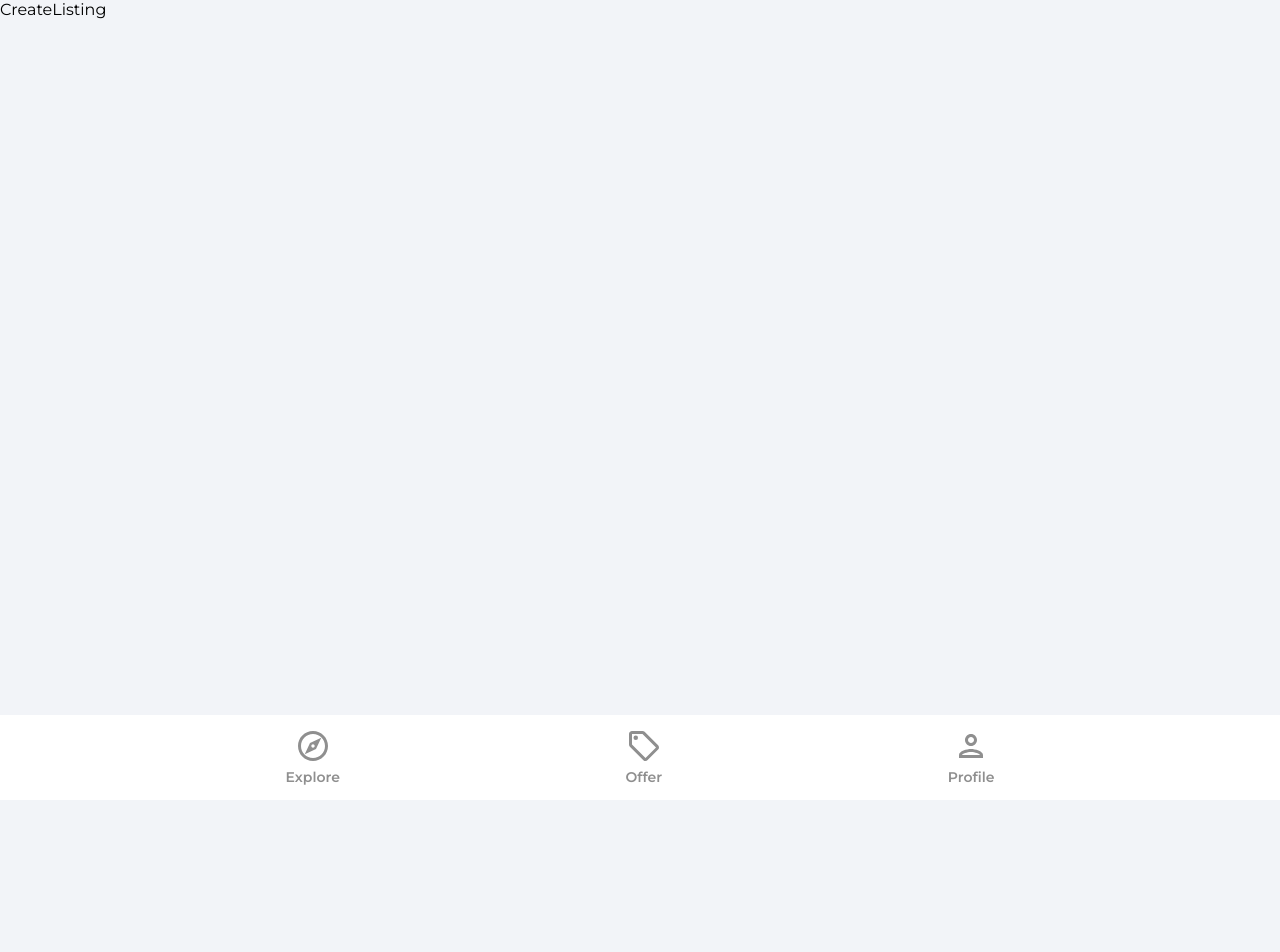
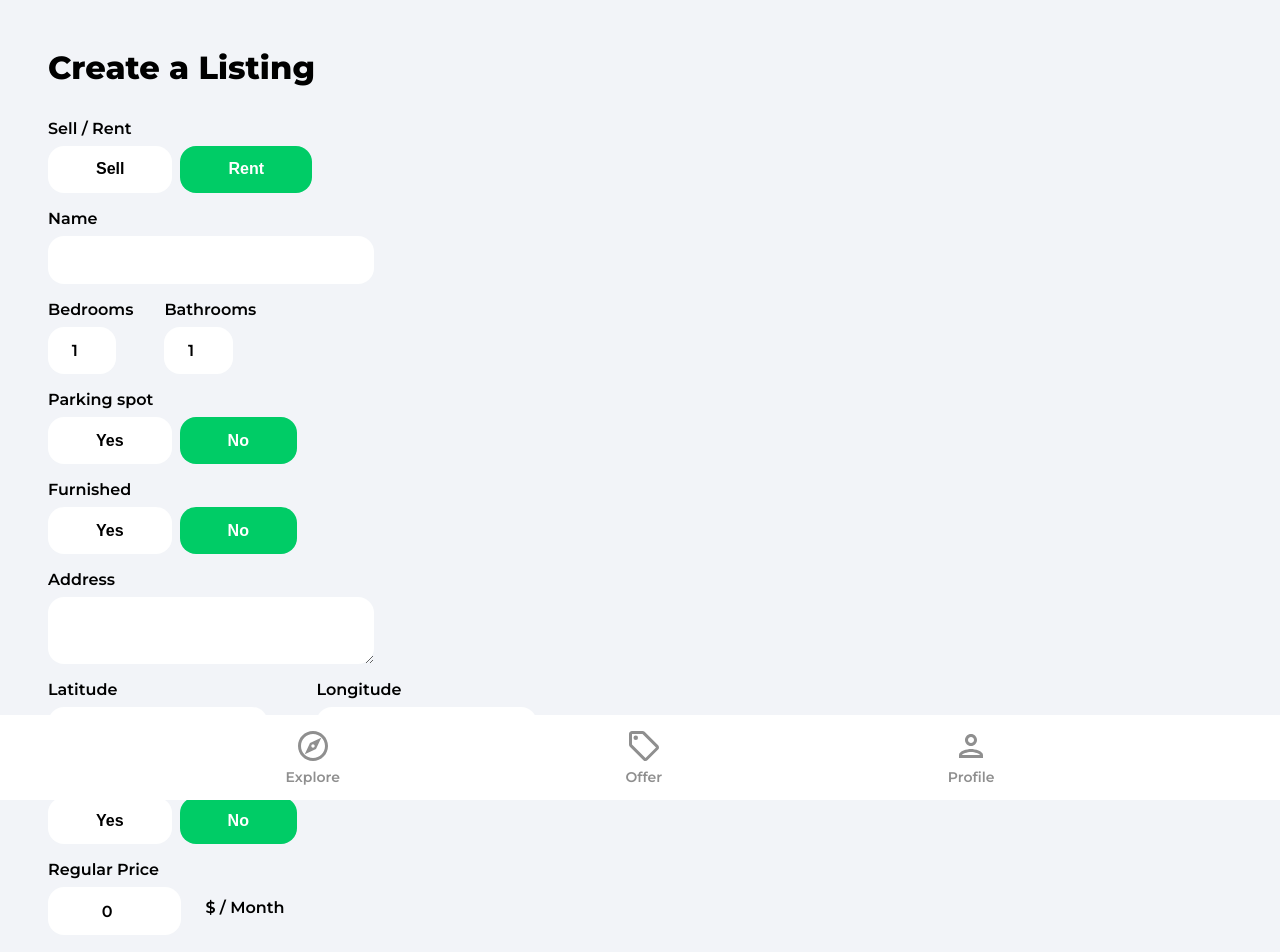
Before and after one commit to chernykh-ru/house-market, a React (Create React App) app: page /create-listing in a window 1280 px wide. Shown: the top 952 px of the page. Before the commit the page ends 800 px from the top, so only its background shows below. Built offline with nearby package versions, Linux system fonts and the light colour scheme; no server answers; sample sign-in values are in the browser's storage; the HTML template or start-up script is replaced by a standard one.

Commit message:
added create listing form

```diff
--- a/src/pages/CreateListing.tsx
+++ b/src/pages/CreateListing.tsx
@@ -14,29 +14,40 @@
 import Spinner from '../components/Spinner'
 import { IListing } from '../types/types'
 
+interface IFormData {
+  type: 'rent' | 'sale'
+  bedrooms: number
+  address: ''
+  images: FileList | null
+  regularPrice: number
+  parking: boolean
+  offer: boolean
+  bathrooms: number
+  name: string
+  discountedPrice: number
+  furnished: boolean
+  latitude: number
+  longitude: number
+  userRef: string
+}
+
 const CreateListing = () => {
   const [geolocationEnabled, setGeolocationEnabled] = useState<boolean>(false)
   const [loading, setLoading] = useState<boolean>(false)
-  const [formData, setFormData] = useState<IListing>({
+  const [formData, setFormData] = useState<IFormData>({
     type: 'rent',
     name: '',
     bedrooms: 1,
     bathrooms: 1,
     parking: false,
     furnished: false,
-    location: '',
+    address: '',
     offer: false,
     regularPrice: 0,
     discountedPrice: 0,
-    imageUrls: [],
-    geolocation: {
-      lat: 0,
-      lng: 0,
-    },
-    timestamp: {
-      seconds: 0,
-      nanoseconds: 0,
-    },
+    images: {} as FileList,
+    latitude: 0,
+    longitude: 0,
     userRef: '',
   })
 
@@ -47,12 +58,13 @@
     bathrooms,
     parking,
     furnished,
-    location,
+    address,
     offer,
     regularPrice,
     discountedPrice,
-    imageUrls,
-    geolocation: { lat, lng },
+    images,
+    latitude,
+    longitude,
   } = formData
 
   const auth = getAuth(app)
@@ -76,11 +88,295 @@
     // eslint-disable-next-line react-hooks/exhaustive-deps
   }, [isMounted])
 
+  const handleSubmit = (e: React.FormEvent<HTMLFormElement>) => {
+    e.preventDefault()
+    console.log(formData)
+  }
+
+  const handleMutate = (
+    e:
+      | React.ChangeEvent<HTMLInputElement>
+      | React.MouseEvent<HTMLButtonElement, MouseEvent>
+      | React.ChangeEvent<HTMLTextAreaElement>
+  ) => {
+    let boolean: boolean | null = null
+
+    if (e.target instanceof HTMLButtonElement && e.target.value === 'true') {
+      boolean = true
+    }
+    if (e.target instanceof HTMLButtonElement && e.target.value === 'false') {
+      boolean = false
+    }
+
+    // Files
+    if (
+      e.target instanceof HTMLInputElement &&
+      e.target.type === 'file' &&
+      e.target.files &&
+      e.target.files.length > 0
+    ) {
+      const files = e.target.files
+
+      setFormData((prevState) => ({
+        ...prevState,
+        images: files,
+      }))
+    }
+
+    // Text/Booleans/Numbers
+    if (
+      (e.target instanceof HTMLInputElement ||
+        e.target instanceof HTMLButtonElement ||
+        e.target instanceof HTMLTextAreaElement) &&
+      e.target.type !== 'file'
+    ) {
+      const id = e.target.id
+      const value = e.target.value
+
+      setFormData((prevState) => ({
+        ...prevState,
+        [id]: boolean ?? value,
+      }))
+    }
+  }
+
   if (loading) {
     return <Spinner />
   }
 
-  return <div>CreateListing</div>
+  return (
+    <div className='profile'>
+      <header>
+        <p className='pageHeader'>Create a Listing</p>
+      </header>
+
+      <main>
+        <form onSubmit={handleSubmit}>
+          <label className='formLabel'>Sell / Rent</label>
+          <div className='formButtons'>
+            <button
+              type='button'
+              className={type === 'sale' ? 'formButtonActive' : 'formButton'}
+              id='type'
+              value='sale'
+              onClick={handleMutate}
+            >
+              Sell
+            </button>
+            <button
+              type='button'
+              className={type === 'rent' ? 'formButtonActive' : 'formButton'}
+              id='type'
+              value='rent'
+              onClick={handleMutate}
+            >
+              Rent
+            </button>
+          </div>
+
+          <label className='formLabel'>Name</label>
+          <input
+            className='formInputName'
+            type='text'
+            id='name'
+            value={name}
+            onChange={handleMutate}
+            maxLength={32}
+            minLength={10}
+            required
+          />
+
+          <div className='formRooms flex'>
+            <div>
+              <label className='formLabel'>Bedrooms</label>
+              <input
+                className='formInputSmall'
+                type='number'
+                id='bedrooms'
+                value={bedrooms}
+                onChange={handleMutate}
+                min={1}
+                max={50}
+                required
+              />
+            </div>
+            <div>
+              <label className='formLabel'>Bathrooms</label>
+              <input
+                className='formInputSmall'
+                type='number'
+                id='bathrooms'
+                value={bathrooms}
+                onChange={handleMutate}
+                min={1}
+                max={50}
+                required
+              />
+            </div>
+          </div>
+
+          <label className='formLabel'>Parking spot</label>
+          <div className='formButtons'>
+            <button
+              className={parking ? 'formButtonActive' : 'formButton'}
+              type='button'
+              id='parking'
+              value='true'
+              onClick={handleMutate}
+            >
+              Yes
+            </button>
+            <button
+              className={
+                !parking && parking !== null ? 'formButtonActive' : 'formButton'
+              }
+              type='button'
+              id='parking'
+              value='false'
+              onClick={handleMutate}
+            >
+              No
+            </button>
+          </div>
+
+          <label className='formLabel'>Furnished</label>
+          <div className='formButtons'>
+            <button
+              className={furnished ? 'formButtonActive' : 'formButton'}
+              type='button'
+              id='furnished'
+              value='true'
+              onClick={handleMutate}
+            >
+              Yes
+            </button>
+            <button
+              className={
+                !furnished && furnished !== null
+                  ? 'formButtonActive'
+                  : 'formButton'
+              }
+              type='button'
+              id='furnished'
+              value='false'
+              onClick={handleMutate}
+            >
+              No
+            </button>
+          </div>
+
+          <label className='formLabel'>Address</label>
+          <textarea
+            className='formInputAddress'
+            id='address'
+            value={address}
+            onChange={handleMutate}
+            required
+          />
+
+          {!geolocationEnabled && (
+            <div className='formLatLng flex'>
+              <div>
+                <label className='formLabel'>Latitude</label>
+                <input
+                  className='formInputSmall'
+                  type='number'
+                  id='latitude'
+                  value={latitude}
+                  onChange={handleMutate}
+                  required
+                />
+              </div>
+              <div>
+                <label className='formLabel'>Longitude</label>
+                <input
+                  className='formInputSmall'
+                  type='number'
+                  id='longitude'
+                  value={longitude}
+                  onChange={handleMutate}
+                  required
+                />
+              </div>
+            </div>
+          )}
+
+          <label className='formLabel'>Offer</label>
+          <div className='formButtons'>
+            <button
+              className={offer ? 'formButtonActive' : 'formButton'}
+              type='button'
+              id='offer'
+              value='true'
+              onClick={handleMutate}
+            >
+              Yes
+            </button>
+            <button
+              className={
+                !offer && offer !== null ? 'formButtonActive' : 'formButton'
+              }
+              type='button'
+              id='offer'
+              value='false'
+              onClick={handleMutate}
+            >
+              No
+            </button>
+          </div>
+
+          <label className='formLabel'>Regular Price</label>
+          <div className='formPriceDiv'>
+            <input
+              className='formInputSmall'
+              type='number'
+              id='regularPrice'
+              value={regularPrice}
+              onChange={handleMutate}
+              min={50}
+              max={900000000}
+              required
+            />
+            {type === 'rent' && <p className='formPriceText'>$ / Month</p>}
+          </div>
+
+          {offer && (
+            <>
+              <label className='formLabel'>Discounted Price</label>
+              <input
+                className='formInputSmall'
+                type='number'
+                id='discountedPrice'
+                value={discountedPrice}
+                onChange={handleMutate}
+                min={50}
+                max={900000000}
+                required={offer}
+              />
+            </>
+          )}
+
+          <label className='formLabel'>Images</label>
+          <p className='imagesInfo'>
+            The first image will be the cover (max 6).
+          </p>
+          <input
+            className='formInputFile'
+            type='file'
+            id='images'
+            onChange={handleMutate}
+            max={6}
+            accept='.jpg,.png,.jpeg'
+            multiple
+            required
+          />
+          <button type='submit' className='primaryButton createListingButton'>
+            Create Listing
+          </button>
+        </form>
+      </main>
+    </div>
+  )
 }
 
 export default CreateListing
```
